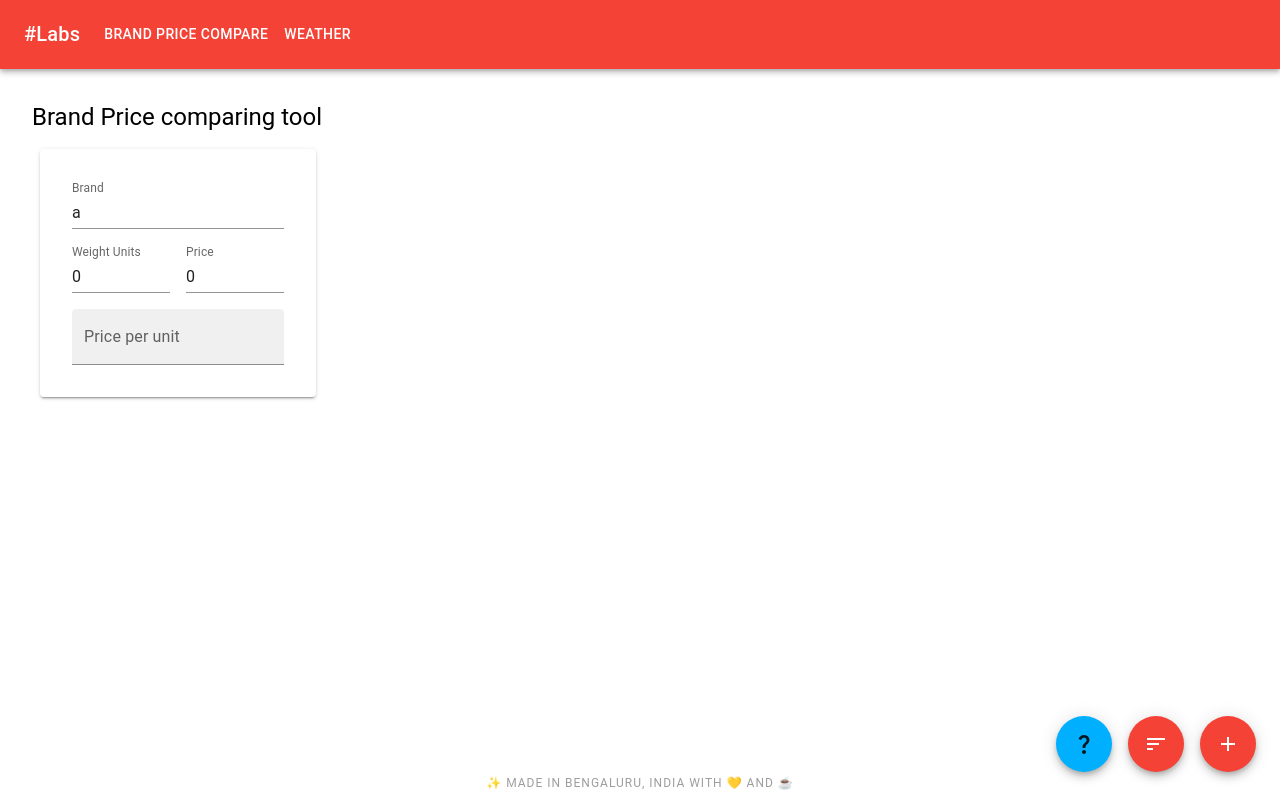
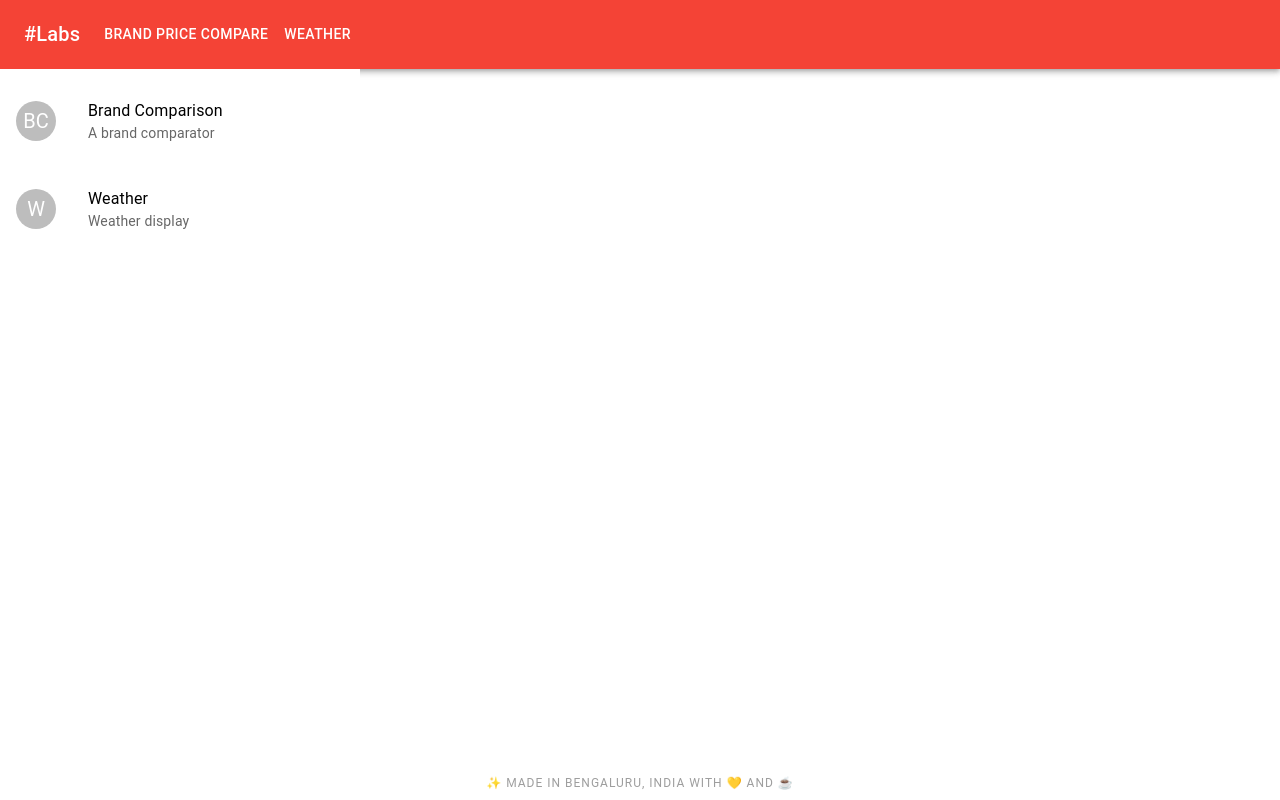
Before and after one commit to mkrishnan-codes/hash-labs, a React (Create React App) app: page /#/home in a window 1280 px wide. Before the commit this address led to /#/. Built offline with nearby package versions, Linux system fonts and the light colour scheme.

Commit message:
content page aded

```diff
--- /dev/null
+++ b/src/features/home/ContentTable.jsx
@@ -0,0 +1,31 @@
+import * as React from 'react';
+import List from '@mui/material/List';
+import ListItem from '@mui/material/ListItem';
+import ListItemText from '@mui/material/ListItemText';
+import ListItemAvatar from '@mui/material/ListItemAvatar';
+import Avatar from '@mui/material/Avatar';
+import { ListItemButton } from '@mui/material';
+import { Link } from 'react-router-dom';
+const contents = [{ name: 'Brand Comparison', desc: 'A brand comparator', path: '/brandcompare', avatar: 'BC' },
+{ name: 'Weather', desc: 'Weather display', path: '/weather', avatar: 'W' }]
+export function ContentTable() {
+    return (
+        <List sx={{ width: '100%', maxWidth: 360, bgcolor: 'background.paper' }}>
+            {
+                contents.map((content) => (
+                    <ListItem>
+                        <ListItemAvatar>
+                            <Avatar>
+                                {content.avatar}
+                            </Avatar>
+                        </ListItemAvatar>
+                        <ListItemButton component={Link} to={content.path}>
+                        <ListItemText primary={content.name} secondary={content.desc} />
+                        </ListItemButton>
+                    </ListItem>
+
+                ))
+            }
+        </List>
+    );
+}
--- a/src/features/home/Home.jsx
+++ b/src/features/home/Home.jsx
@@ -1,10 +1,10 @@
 import React from 'react';
-import Weather from '../weather/Weather';
+import { ContentTable } from './ContentTable';
 
 const HomePage = () => {
 	return (
 		<div>
-			<Weather/>
+			<ContentTable></ContentTable>
 		</div>
 	);
 }
--- a/src/router/router-config.js
+++ b/src/router/router-config.js
@@ -1,6 +1,6 @@
 // import { Login } from "../components/Login/Login";
 import NotFound from "../features/404/NotFound";
-// import Home  from "../features/home/Home";
+import Home  from "../features/home/Home";
 // import { Mock } from "../components/Mock/Mock";
 // import MockInit from "../components/Mock/MockInit";
 import Weather from '../features/weather/Weather';
@@ -10,12 +10,12 @@ export const routes = [
 		path: "/",
 		exact: true,
 		inner: true,
-		component: BrandCompare
+		component: Home
 	},
 	{
 		path: "/home",
 		inner: true,
-		component: BrandCompare,
+		component: Home,
 		//   routes: [
 		// 	{
 		// 	  path: "/tacos/bus",
```
